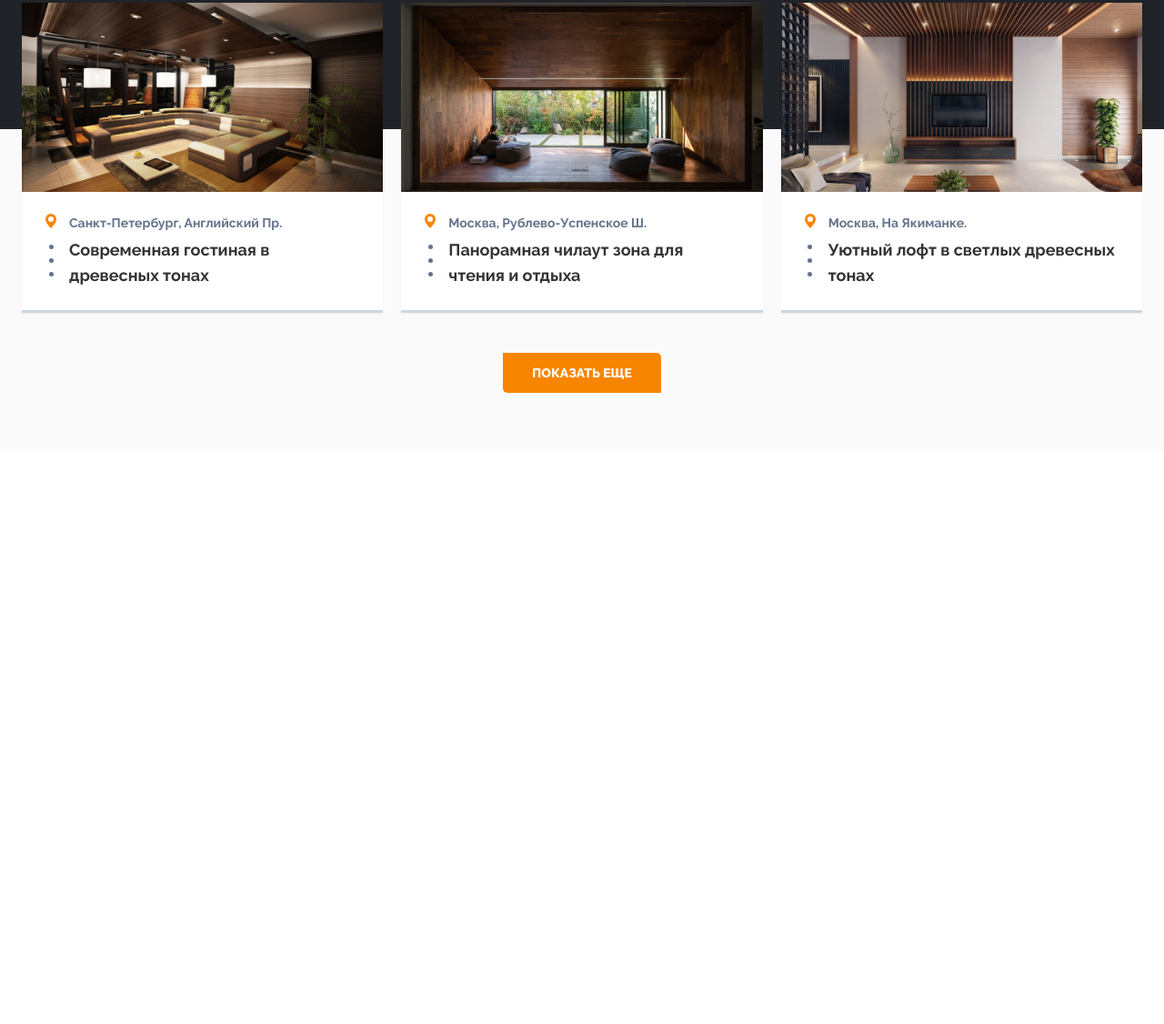
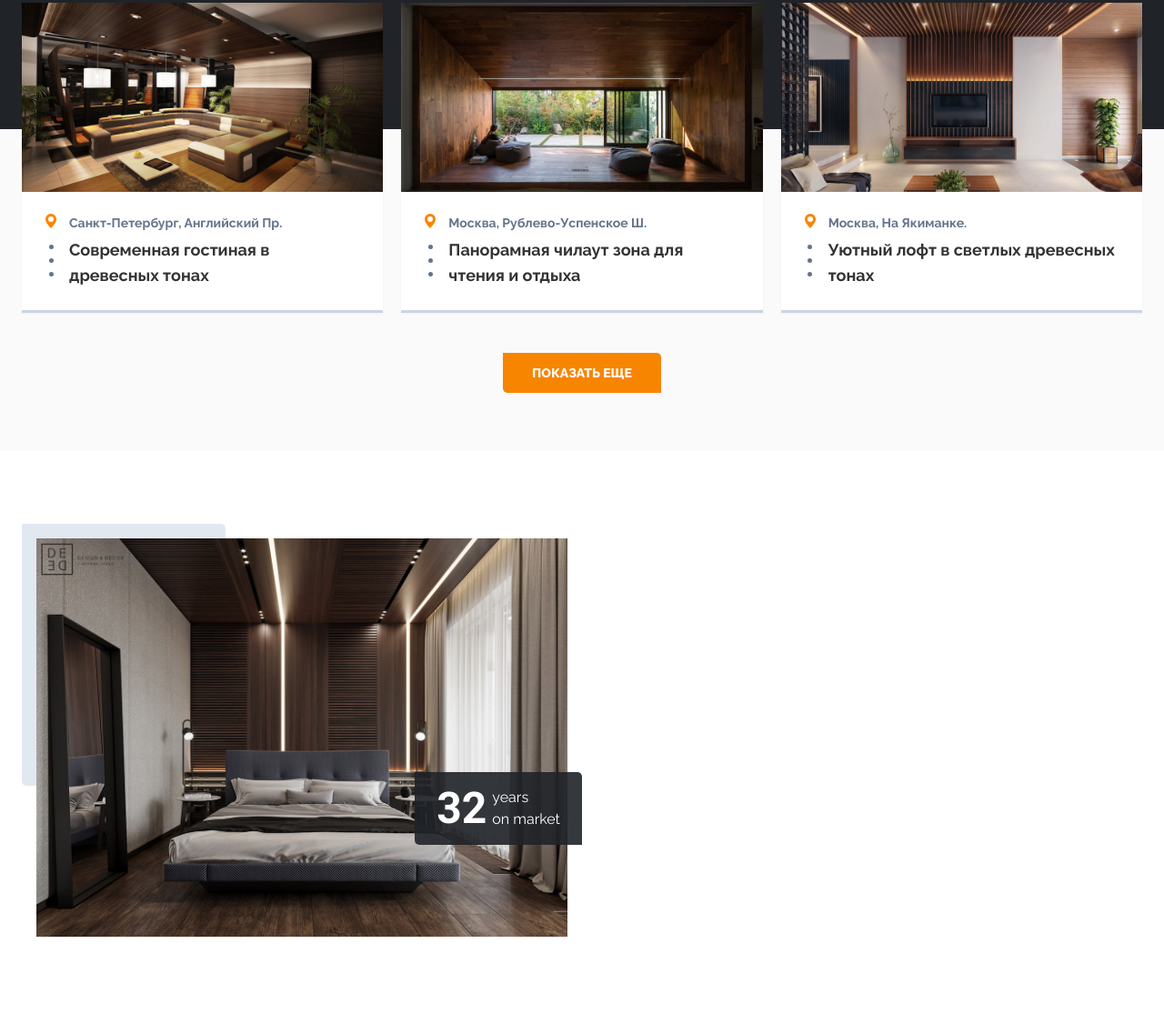
Before and after one commit to nurbolatk/woodtech-landing, a website built with Vite: page index.html in a window 1280 px wide. Shown: the part 1173-2299 px from the top of the page at 91% size. Before the commit the page ends 1669 px from the top, so only its background shows below. Built offline with nearby package versions, Linux system fonts and the light colour scheme; some packages are replaced by stand-ins of ours.

Commit message:
create img part of about us

```diff
--- a/index.html
+++ b/index.html
@@ -797,6 +797,7 @@
       </div>
     </section>
 
+    <!-- Projects  -->
     <section
       class="
         py-16
@@ -1112,6 +1113,23 @@
       </div>
     </section>
 
+    <!-- About us -->
+    <section class="bg-white py-20">
+      <div class="container grid md:grid-cols-2">
+        <div class="relative ">
+          <span class="bg-slate-200 rounded-brand block w-56 h-72 absolute z-[1]"></span>
+          <img
+            src="/images/portfolio/interior-6.jpg"
+            alt="32 years on market"
+            class="relative z-[2] p-4 rounded-brand w-100"
+          />
+          <div class="rounded-brand text-white bg-dark bg-opacity-90 absolute z-[3] right-0 bottom-1/4 py-4 px-6 flex align-baseline space-x-1.5">
+            <span class="font-roboto text-5xl font-bold">32</span>
+            <span>years <br> on market</span>
+          </div>
+        </div>
+      </div>
+    </section>
     <script type="module" src="/src/main.ts"></script>
   </body>
 </html>
```
